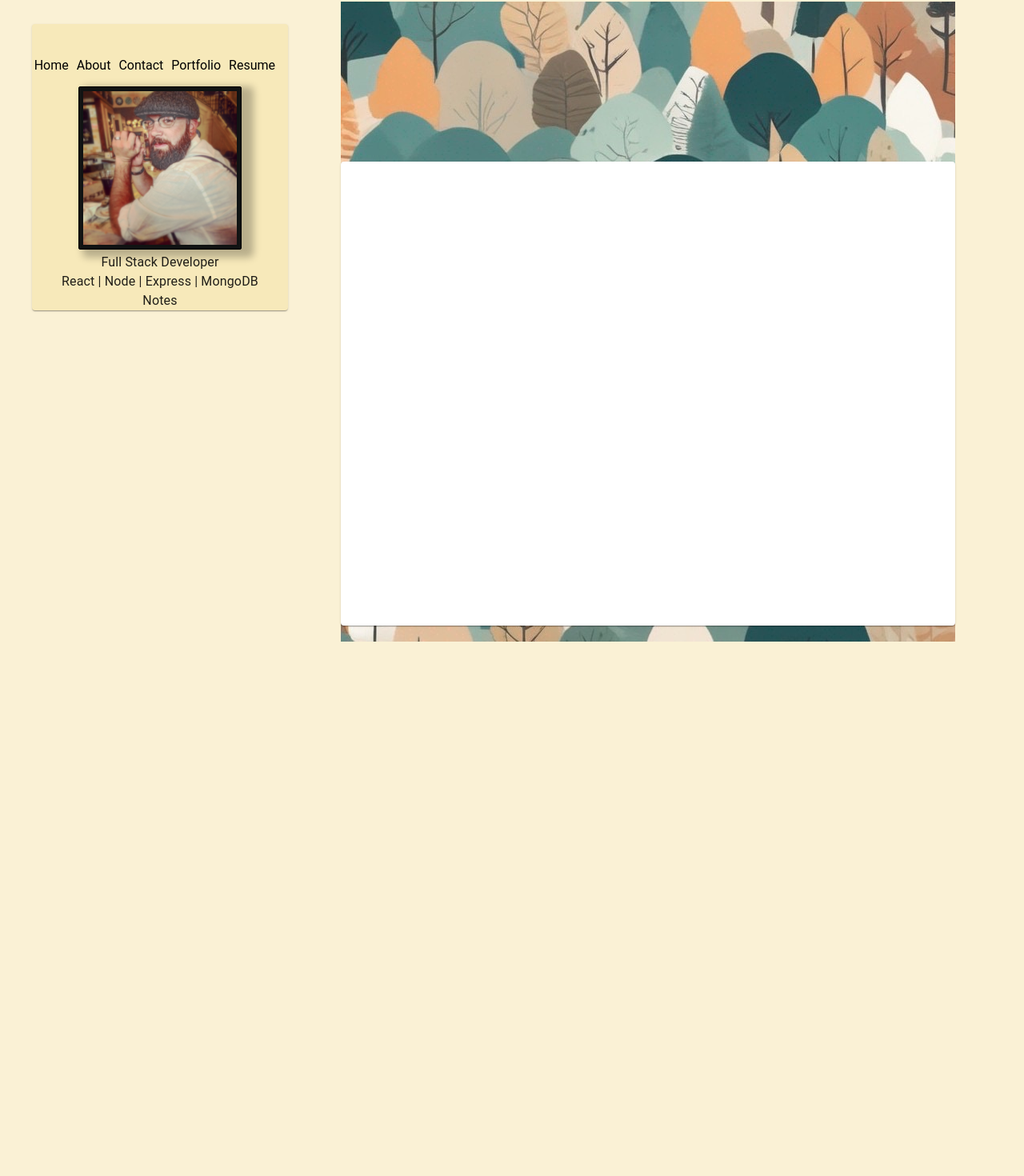
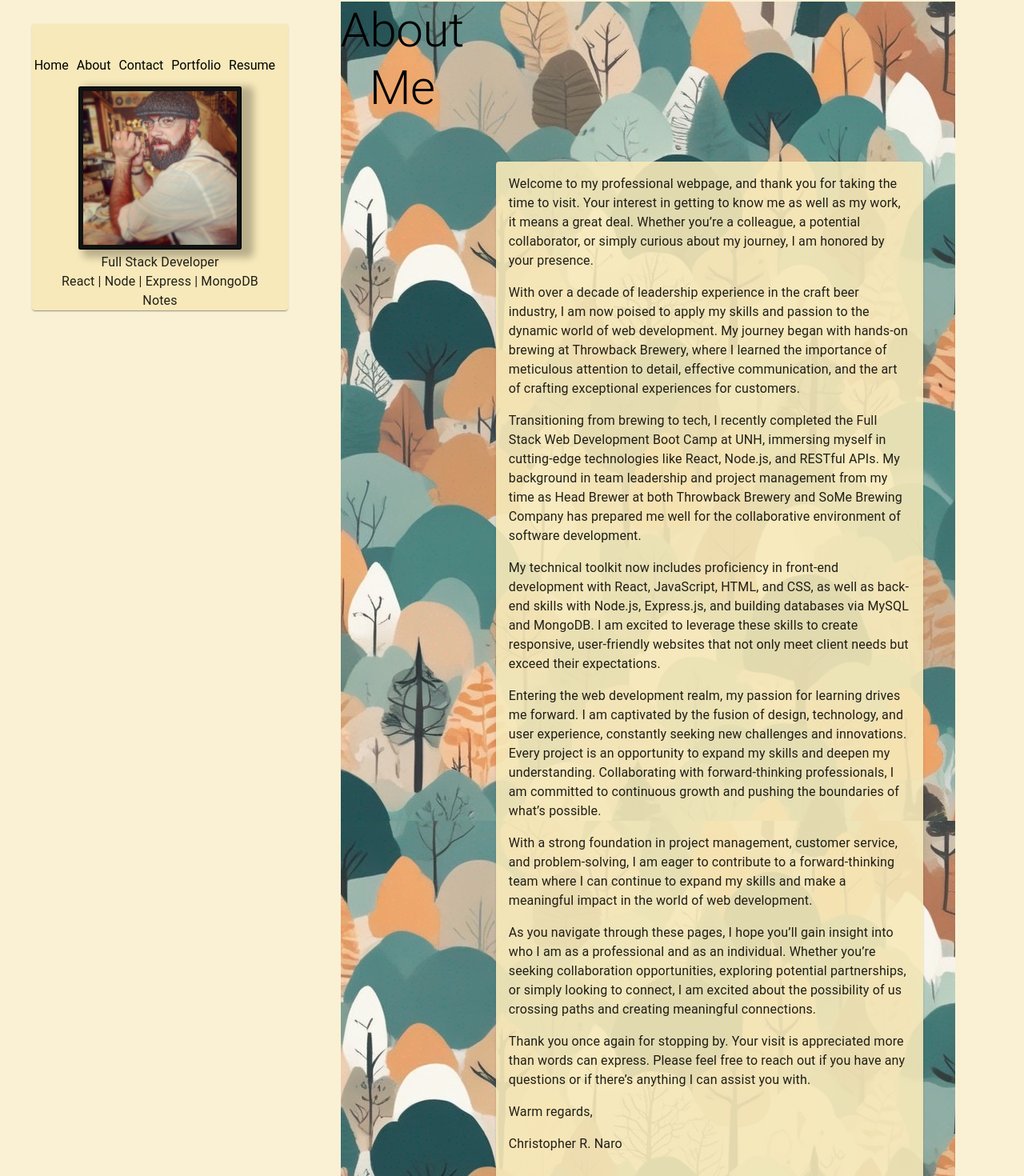
Before and after one commit to CRNaro/two_waves, a React (Vite) app: page /about in a window 1280 px wide. Shown: the part 138-1608 px from the top of the page at 80% size. Before the commit the page ends 964 px from the top, so only its background shows below. Built offline with nearby package versions, Linux system fonts and the light colour scheme.

Commit message:
Build/Fix: cleaned up and fixed About me page

```diff
--- a/src/App.jsx
+++ b/src/App.jsx
@@ -38,6 +38,7 @@ function App() {
         <NameHeader />
         <div style={{ display: 'flex' }}>
         <Home />
+
         <Routes>
 
           <Route path="/" element={<Window />}>
--- a/src/components/Pages/AboutMe.jsx
+++ b/src/components/Pages/AboutMe.jsx
@@ -23,7 +23,7 @@ const useStyles = makeStyles((theme) => ({
         root: {
           display: 'flex',
           justifyContent: 'space-between',
-          height: '100vh',
+          height: 'auto',
           width: '60vw',
           marginLeft: '45%',
           backgroundImage: `url(${backgroundImage})`,
@@ -31,12 +31,14 @@ const useStyles = makeStyles((theme) => ({
 
         },
         aboutCard: {
-
+                backgroundColor: 'rgba(247, 233, 186, 1)',
           width: '100vw',
           height: 'auto',
-        //   marginLeft: '40px',
+          marginLeft: '40px',
+          marginRight: '40px',
           marginTop: '200px',
           marginBottom: '20px',
+
           boxShadow: '10px 5px 10px 5px rgba(0, 0, 0, .25)',
         //   position: 'relative',
           zIndex: 2,
@@ -60,24 +62,26 @@ const useStyles = makeStyles((theme) => ({
         //   position: 'relative',
         },
         styledTypography: {
-          position: 'absolute',
+        //   position: 'absolute',
           left: '13%',
           top: '40%',
           zIndex: 3,
           fontSize: '1.5rem',
-          color: 'white',
+          textAlign: 'left',
+        //   color: 'white',
         },
         styledCardBehind: {
-          position: 'absolute',
-          backgroundColor: '#231F20',
-          marginLeft: '60px',
-          width: '60%',
-          height: '200vh',
-          zIndex: 0,
-          boxShadow: '10px 5px 10px 5px rgba(0, 0, 0, .25)',
-          left: '80px',
+        //   position: 'absolute',
+        //   backgroundColor: '#231F20',
+        //   marginLeft: '60px',
+        //   width: '60%',
+        //   height: '200vh',
+        //   zIndex: 0,
+        //   boxShadow: '10px 5px 10px 5px rgba(0, 0, 0, .25)',
+        //   left: '80px',
         },
         styledCardContent: {
+
         //   display: 'flex',
         //   flexDirection: 'column',
         //   justifyContent: 'space-between',
@@ -93,23 +97,91 @@ const useStyles = makeStyles((theme) => ({
         //   color: 'white',
         },
         imgCard: {
-          backgroundImage: `url(${backgroundImage})`,
-          backgroundSize: 'cover',
-          backgroundPosition: 'center',
-          zIndex: 3,
-          width: '100%',
-          height: '25%',
+        //   backgroundImage: `url(${backgroundImage})`,
+        //   backgroundSize: 'cover',
+        //   backgroundPosition: 'center',
+        //   zIndex: 3,
+        //   width: '100%',
+        //   height: '25%',
         },
-        testStyle: {
-                color: 'red',
-        },
+
       }));
 
 export default function About() {
         const classes = useStyles();
 return (
         <Box className={classes.root}>
-        <Card className={classes.aboutCard}>
+                <Typography variant="h2">
+                        About Me
+                        </Typography>
+        <Card className={classes.aboutCard} style={{ backgroundColor: 'rgba(247, 233, 186, .9)'}}>
+        <CardContent className={classes.styledCardContent}>
+    <div className={classes.styledTypography}>
+      <Typography paragraph>
+        Welcome to my professional webpage, and thank you for taking the
+        time to visit. Your interest in getting to know me as well as my work,
+        it means a great deal. Whether you’re a colleague, a potential
+        collaborator, or simply curious about my journey, I am honored
+        by your presence.
+      </Typography>
+      <Typography paragraph>
+        With over a decade of leadership experience in the craft beer
+        industry, I am now poised to apply my skills and passion to the
+        dynamic world of web development. My journey began with hands-on
+        brewing at Throwback Brewery, where I learned the importance of
+        meticulous attention to detail, effective communication, and the
+        art of crafting exceptional experiences for customers.
+      </Typography>
+      <Typography paragraph>
+        Transitioning from brewing to tech, I recently completed the
+        Full Stack Web Development Boot Camp at UNH, immersing myself in
+        cutting-edge technologies like React, Node.js, and RESTful APIs.
+        My background in team leadership and project management from my
+        time as Head Brewer at both Throwback Brewery and SoMe Brewing
+        Company has prepared me well for the collaborative environment
+        of software development.
+      </Typography>
+      <Typography paragraph>
+        My technical toolkit now includes proficiency in front-end
+        development with React, JavaScript, HTML, and CSS, as well as
+        back-end skills with Node.js, Express.js, and building databases
+        via MySQL and MongoDB. I am excited to leverage these skills to
+        create responsive, user-friendly websites that not only meet
+        client needs but exceed their expectations.
+      </Typography>
+      <Typography paragraph>
+        Entering the web development realm, my passion for learning
+        drives me forward. I am captivated by the fusion of design,
+        technology, and user experience, constantly seeking new
+        challenges and innovations. Every project is an opportunity to
+        expand my skills and deepen my understanding. Collaborating with
+        forward-thinking professionals, I am committed to continuous
+        growth and pushing the boundaries of what’s possible.
+      </Typography>
+      <Typography paragraph>
+        With a strong foundation in project management, customer
+        service, and problem-solving, I am eager to contribute to a
+        forward-thinking team where I can continue to expand my skills
+        and make a meaningful impact in the world of web development.
+      </Typography>
+      <Typography paragraph>
+        As you navigate through these pages, I hope you’ll gain insight
+        into who I am as a professional and as an individual. Whether
+        you’re seeking collaboration opportunities, exploring potential
+        partnerships, or simply looking to connect, I am excited about
+        the possibility of us crossing paths and creating meaningful
+        connections.
+      </Typography>
+      <Typography paragraph>
+        Thank you once again for stopping by. Your visit is appreciated
+        more than words can express. Please feel free to reach out if
+        you have any questions or if there’s anything I can assist you
+        with.
+      </Typography>
+      <Typography paragraph>Warm regards,</Typography>
+      <Typography paragraph>Christopher R. Naro</Typography>
+    </div>
+  </CardContent>
         </Card>
         </Box>
 )
@@ -118,74 +190,74 @@ return (
 {/* //
 // <div className={classes.root}>
 // <Card className={classes.styledCard}>
-//   <CardContent className={classes.styledCardContent}>
-//     <div className="about-me-text">
-//         <Typography className={classes.testStyle}>adsfasefasdfsafadasdfasdfassadfasdfasdfas</Typography>
-//       <Typography paragraph>
-//         Welcome to my professional webpage, and thank you for taking the
-//         time to visit. Your interest in getting to know me and my work
-//         means a great deal. Whether you’re a colleague, a potential
-//         collaborator, or simply curious about my journey, I am honored
-//         by your presence.
-//       </Typography>
-//       <Typography paragraph>
-//         With over a decade of leadership experience in the craft beer
-//         industry, I am now poised to apply my skills and passion to the
-//         dynamic world of web development. My journey began with hands-on
-//         brewing at Throwback Brewery, where I learned the importance of
-//         meticulous attention to detail, effective communication, and the
-//         art of crafting exceptional experiences for customers.
-//       </Typography>
-//       <Typography paragraph>
-//         Transitioning from brewing to tech, I recently completed the
-//         Full Stack Web Development Boot Camp at UNH, immersing myself in
-//         cutting-edge technologies like React, Node.js, and RESTful APIs.
-//         My background in team leadership and project management from my
-//         time as Head Brewer at both Throwback Brewery and SoMe Brewing
-//         Company has prepared me well for the collaborative environment
-//         of software development.
-//       </Typography>
-//       <Typography paragraph>
-//         My technical toolkit now includes proficiency in front-end
-//         development with React, JavaScript, HTML, and CSS, as well as
-//         back-end skills with Node.js, Express.js, and building databases
-//         via MySQL and MongoDB. I am excited to leverage these skills to
-//         create responsive, user-friendly websites that not only meet
-//         client needs but exceed their expectations.
-//       </Typography>
-//       <Typography paragraph>
-//         Entering the web development realm, my passion for learning
-//         drives me forward. I am captivated by the fusion of design,
-//         technology, and user experience, constantly seeking new
-//         challenges and innovations. Every project is an opportunity to
-//         expand my skills and deepen my understanding. Collaborating with
-//         forward-thinking professionals, I am committed to continuous
-//         growth and pushing the boundaries of what’s possible.
-//       </Typography>
-//       <Typography paragraph>
-//         With a strong foundation in project management, customer
-//         service, and problem-solving, I am eager to contribute to a
-//         forward-thinking team where I can continue to expand my skills
-//         and make a meaningful impact in the world of web development.
-//       </Typography>
-//       <Typography paragraph>
-//         As you navigate through these pages, I hope you’ll gain insight
-//         into who I am as a professional and as an individual. Whether
-//         you’re seeking collaboration opportunities, exploring potential
-//         partnerships, or simply looking to connect, I am excited about
-//         the possibility of us crossing paths and creating meaningful
-//         connections.
-//       </Typography>
-//       <Typography paragraph>
-//         Thank you once again for stopping by. Your visit is appreciated
-//         more than words can express. Please feel free to reach out if
-//         you have any questions or if there’s anything I can assist you
-//         with.
-//       </Typography>
-//       <Typography paragraph>Warm regards,</Typography>
-//       <Typography paragraph>Christopher R. Naro</Typography>
-//     </div>
-//   </CardContent>
+  <CardContent className={classes.styledCardContent}>
+    <div className="about-me-text">
+        <Typography className={classes.testStyle}>adsfasefasdfsafadasdfasdfassadfasdfasdfas</Typography>
+      <Typography paragraph>
+        Welcome to my professional webpage, and thank you for taking the
+        time to visit. Your interest in getting to know me and my work
+        means a great deal. Whether you’re a colleague, a potential
+        collaborator, or simply curious about my journey, I am honored
+        by your presence.
+      </Typography>
+      <Typography paragraph>
+        With over a decade of leadership experience in the craft beer
+        industry, I am now poised to apply my skills and passion to the
+        dynamic world of web development. My journey began with hands-on
+        brewing at Throwback Brewery, where I learned the importance of
+        meticulous attention to detail, effective communication, and the
+        art of crafting exceptional experiences for customers.
+      </Typography>
+      <Typography paragraph>
+        Transitioning from brewing to tech, I recently completed the
+        Full Stack Web Development Boot Camp at UNH, immersing myself in
+        cutting-edge technologies like React, Node.js, and RESTful APIs.
+        My background in team leadership and project management from my
+        time as Head Brewer at both Throwback Brewery and SoMe Brewing
+        Company has prepared me well for the collaborative environment
+        of software development.
+      </Typography>
+      <Typography paragraph>
+        My technical toolkit now includes proficiency in front-end
+        development with React, JavaScript, HTML, and CSS, as well as
+        back-end skills with Node.js, Express.js, and building databases
+        via MySQL and MongoDB. I am excited to leverage these skills to
+        create responsive, user-friendly websites that not only meet
+        client needs but exceed their expectations.
+      </Typography>
+      <Typography paragraph>
+        Entering the web development realm, my passion for learning
+        drives me forward. I am captivated by the fusion of design,
+        technology, and user experience, constantly seeking new
+        challenges and innovations. Every project is an opportunity to
+        expand my skills and deepen my understanding. Collaborating with
+        forward-thinking professionals, I am committed to continuous
+        growth and pushing the boundaries of what’s possible.
+      </Typography>
+      <Typography paragraph>
+        With a strong foundation in project management, customer
+        service, and problem-solving, I am eager to contribute to a
+        forward-thinking team where I can continue to expand my skills
+        and make a meaningful impact in the world of web development.
+      </Typography>
+      <Typography paragraph>
+        As you navigate through these pages, I hope you’ll gain insight
+        into who I am as a professional and as an individual. Whether
+        you’re seeking collaboration opportunities, exploring potential
+        partnerships, or simply looking to connect, I am excited about
+        the possibility of us crossing paths and creating meaningful
+        connections.
+      </Typography>
+      <Typography paragraph>
+        Thank you once again for stopping by. Your visit is appreciated
+        more than words can express. Please feel free to reach out if
+        you have any questions or if there’s anything I can assist you
+        with.
+      </Typography>
+      <Typography paragraph>Warm regards,</Typography>
+      <Typography paragraph>Christopher R. Naro</Typography>
+    </div>
+  </CardContent>
 // </Card>
 // <Card className={classes.styledCardBehind}>
 //   <CardMedia className={classes.imgCard}></CardMedia>
```
Also changed, not shown: src/components/Pages/Home.jsx (+24 -45 lines).
